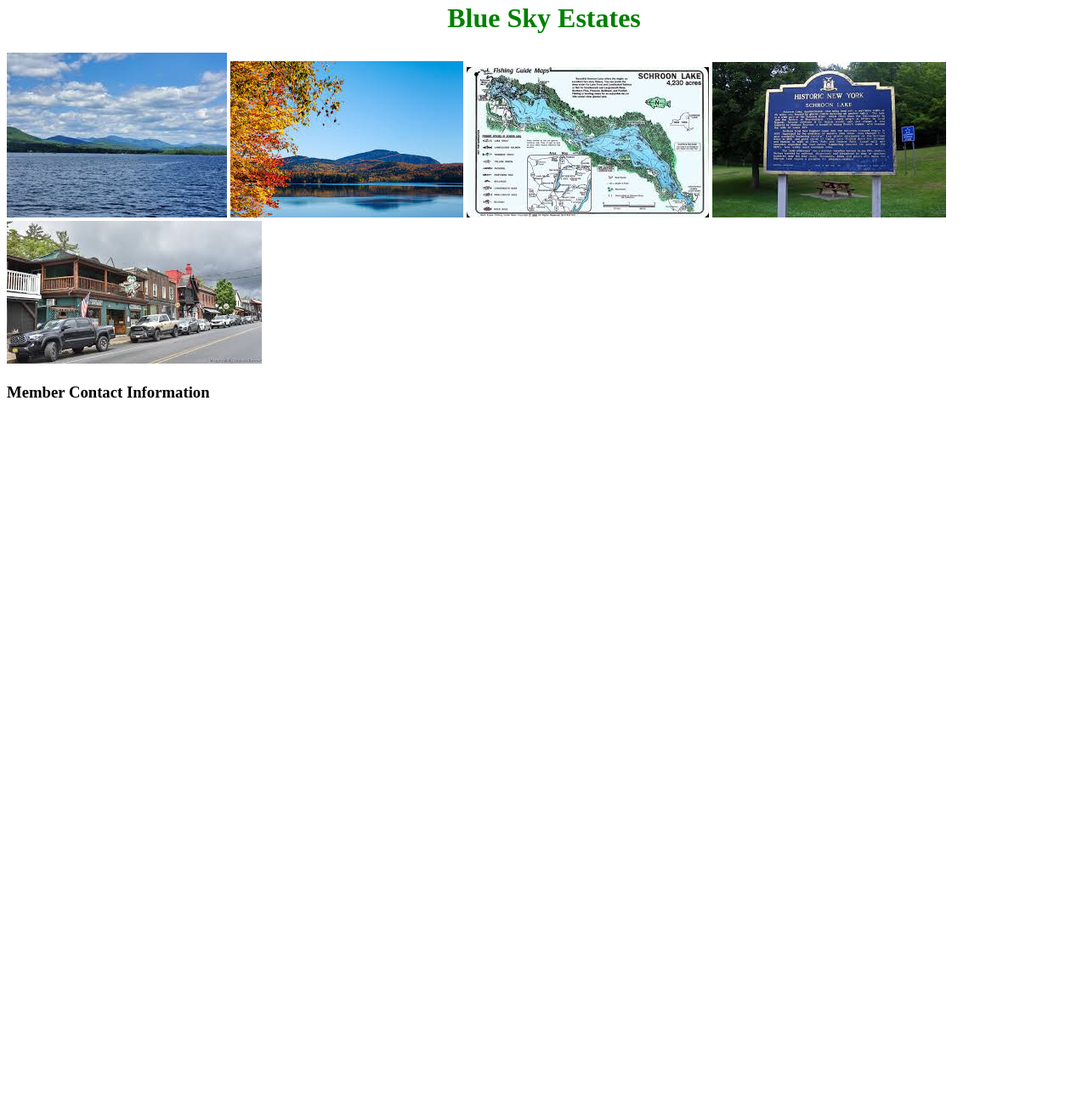
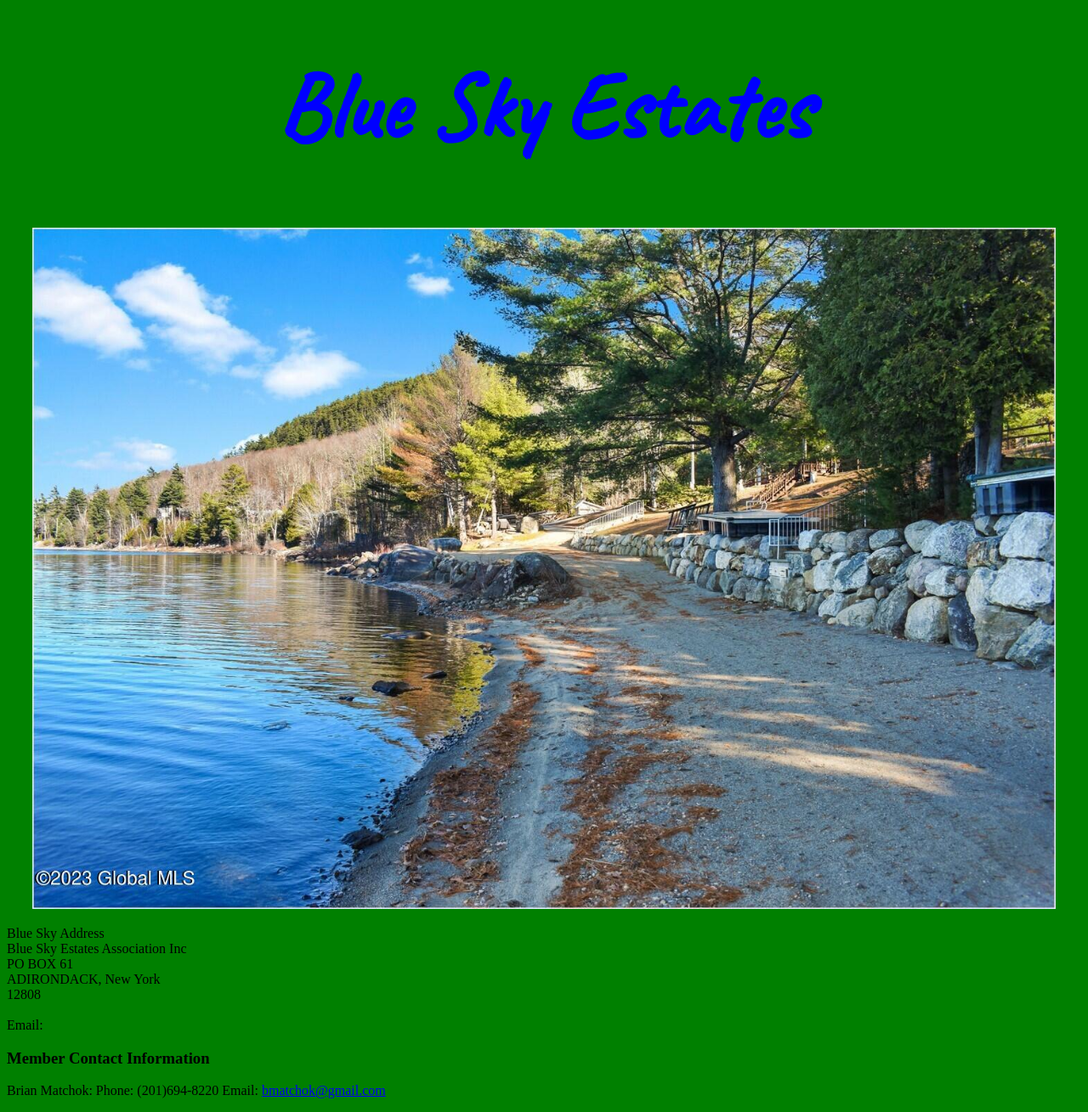
Before and after one commit to bmatchok/BlueSkyEstates, a plain HTML site: page index.html in a window 1280 px wide. Shown: the part 18-1327 px from the top of the page at 85% size. Before the commit the page ends 800 px from the top, so only its background shows below. Drawn offline with Linux system fonts and the light colour scheme.

Commit message:
Made modifications to initial page. Modified title font, added main piture, added Blue Sky address and initial member contact information

```diff
--- a/index.html
+++ b/index.html
@@ -5,16 +5,33 @@
     <meta name="viewport" content="width=<device-width>, initial-scale=1.0">
     <title>Document</title>
     <link rel="stylesheet" href="./style.css" />
+
+    <link rel="preconnect" href="https://fonts.googleapis.com">
+    <link rel="preconnect" href="https://fonts.gstatic.com" crossorigin>
+    <link href="https://fonts.googleapis.com/css2?family=Caveat&display=swap" rel="stylesheet">
 </head>
+
 <body>
-    <h1>Blue Sky Estates</h1>
+    <div>
+        <h1>Blue Sky Estates</h1>
+    </div>
 
-    <img src="./pictures/lake1.jpg" alt="blue" />
-    <img src="./pictures/lake2.jpg" alt="blue" />
-    <img src="./pictures/map.jpg" alt="blue" />
-    <img src="./pictures/sign.jpg" alt="blue" />
-    <img src="./pictures/town.jpg" alt="blue" />
+    <div class="main-picture">
+    <img width="100%" height="100%"src="./pictures/BlueSkyBeach.jpg" alt="Schroon Lake" />
+    </div>
+
+    <p>
+        Blue Sky Address <br>
+        Blue Sky Estates Association Inc <br>
+        PO BOX 61<br>
+        ADIRONDACK, New York <br>
+        12808 <br><br>
+        Email:
+    </p>
 
     <h3>Member Contact Information</h3>
+    <p>
+        Brian Matchok: Phone: (201)694-8220 Email: <a href= "mailto: bmatchok@gmail.com"> bmatchok@gmail.com </a>
+    </p>
 </body>
 </html>
--- a/style.css
+++ b/style.css
@@ -1,7 +1,17 @@
 h1 {
-    text-align: center
-  }
+    text-align: center;
+    font-size: 110px;
+    color: blue;
+    font-family: 'Caveat', cursive;
+}
 
-h1 {
-    color: green;
-  }
+
+
+body {
+   background-color: green;
+}
+
+.main-picture {
+    margin-left: 30px;
+    margin-right: 30px;
+}
```
Also changed, not shown: pictures/BlueSkyBeach.jpg (added).
